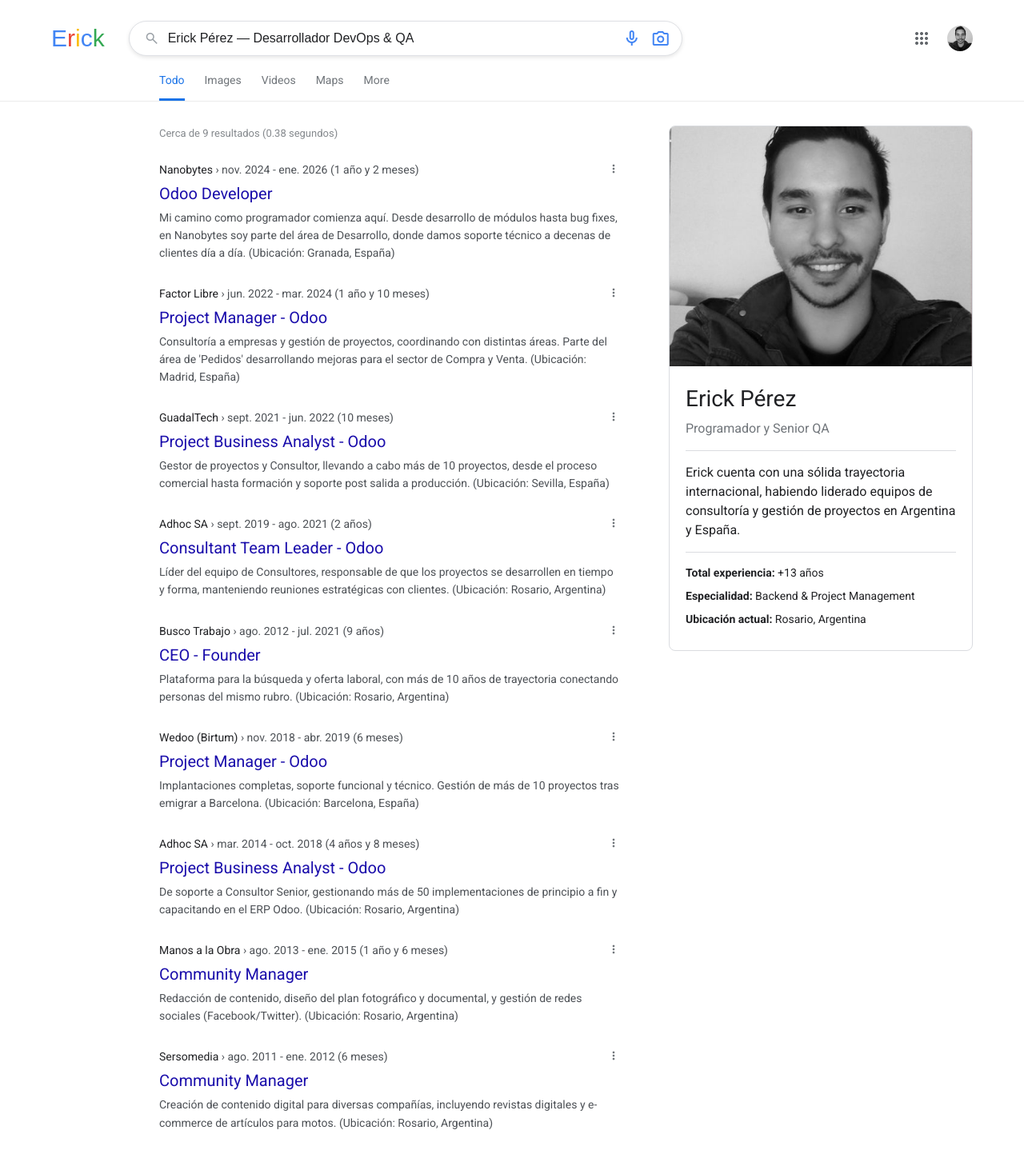
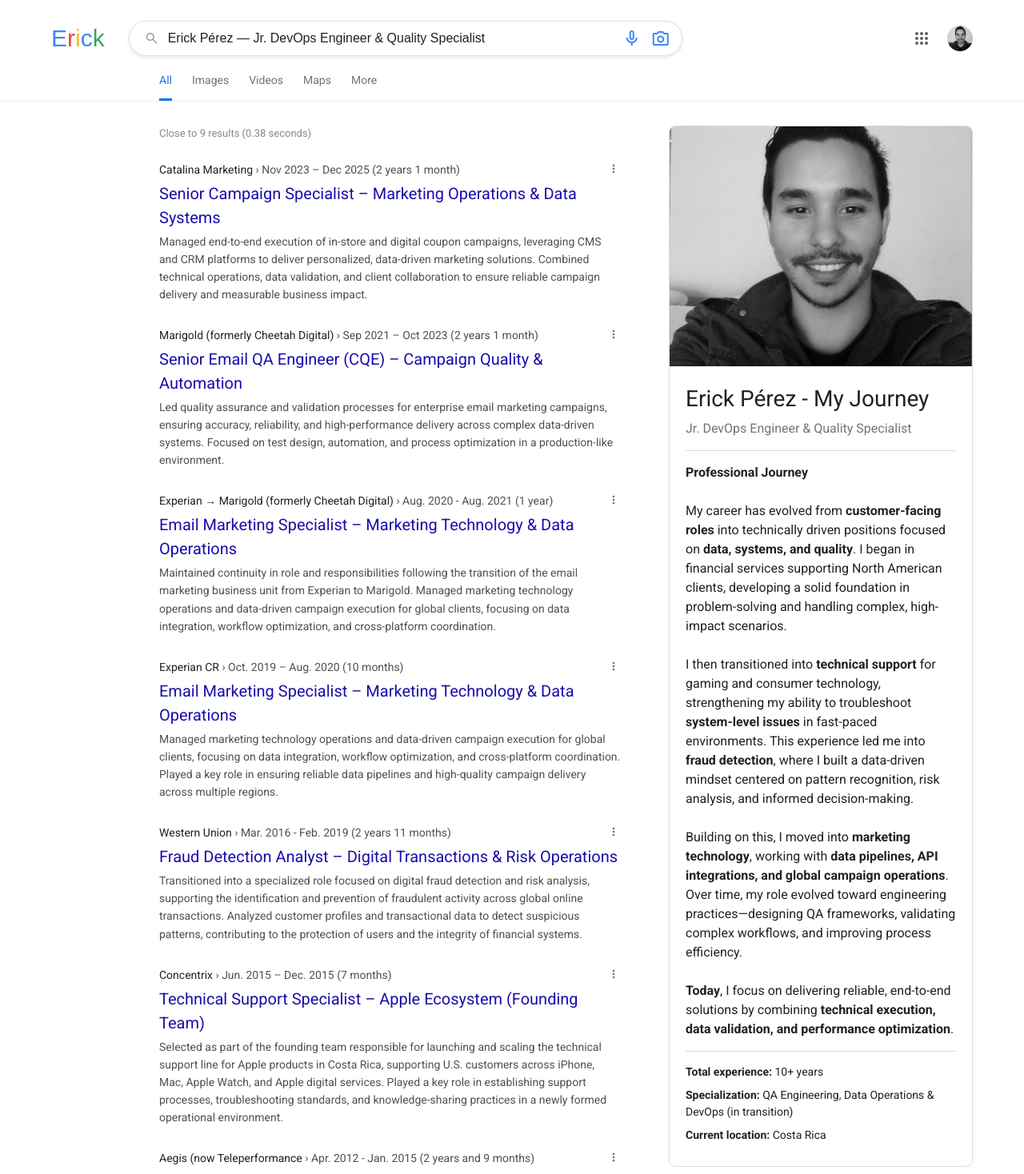
Before and after one commit to ericksuper8000-source/portfolio_erick, a Vue app: page /experiencia in a window 1280 px wide. Shown: the top 1468 px of the page at 80% size. Built offline with nearby package versions, Linux system fonts and the light colour scheme.

Commit message:
feature1 commit 4

```diff
--- a/src/views/AboutView.vue
+++ b/src/views/AboutView.vue
@@ -13,7 +13,7 @@
             <input
               type="text"
               class="search-input"
-              value="Erick Pérez — Senior DevOps & Quality Engineering Specialist"
+              value="Erick Pérez — Jr. DevOps Engineer & Quality Specialist"
               readonly
             />
 
@@ -35,7 +35,7 @@
           <div class="tab active">All</div>
           <div class="tab">Images</div>
           <div class="tab">Videos</div>
-          <div class="tab">News</div>
+          <div class="tab">Maps</div>
           <div class="tab">More</div>
         </div>
       </nav>
@@ -45,7 +45,7 @@
       <div class="content-grid">
 
         <section class="results-list history-section">
-          <p class="results-stats">About 1,992 results (0.42 seconds)</p>
+          <p class="results-stats">Close to 9 results (0.38 seconds)</p>
 
           <div class="bio-snippet">
             <div class="result-url-row">
@@ -234,9 +234,9 @@
 .tabs-inner { display: flex; gap: 25px; color: #70757a; font-size: 14px; }
 .tab.active { color: #1a73e8; border-bottom: 3px solid #1a73e8; padding-bottom: 12px; }
 
-/* CUERPO */
+/* CUERPO - CORREGIDO PARA ALINEACIÓN */
 .sobre-mi-container {
-  padding: 0 5% 20px 5% !important;
+  padding: 30px 5% 20px 5% !important; /* Cambiado a 30px arriba para igualar a experienceview */
 }
 
 .content-grid {
@@ -260,9 +260,10 @@
 
 .results-stats {
   color: #70757a;
-  font-size: 14px;
-  padding-top: 15px;
+  font-size: 13px; /* Cambiado de 14px a 13px */
+  padding-top: 0; /* Eliminado el padding-top de 15px */
   margin-bottom: 25px;
+  opacity: 0.85; /* Añadido para igualar estilo */
 }
 
 .history-section {
@@ -274,16 +275,15 @@
 
 .main-title { font-size: 28px; font-weight: 400; color: #202124; margin-bottom: 2px; }
 
-/* MODIFICACIÓN AQUÍ: Quitamos cursor pointer y hover underline */
 .sub-title {
   font-size: 20px;
   font-weight: 400;
   color: #1a0dab;
   margin-bottom: 4px;
-  cursor: default; /* Cambiado de pointer a default */
+  cursor: default;
 }
 .sub-title:hover {
-  text-decoration: none; /* Quitamos el subrayado */
+  text-decoration: none;
 }
 
 .desc-text { font-size: 14px; line-height: 1.58; color: #4d5156; }
--- a/src/views/EducationView.vue
+++ b/src/views/EducationView.vue
@@ -13,7 +13,7 @@
             <input
               type="text"
               class="search-input"
-              value="Erick Pérez — Desarrollador DevOps & QA"
+              value="Erick Pérez — Education & Certifications"
               readonly
             />
 
@@ -34,7 +34,7 @@
 
       <nav class="search-tabs">
         <div class="tabs-inner">
-          <div class="tab active">Todo</div>
+          <div class="tab active">All</div>
           <div class="tab">Images</div>
           <div class="tab">Videos</div>
           <div class="tab">Maps</div>
@@ -47,7 +47,7 @@
       <div class="content-grid">
 
         <section class="results-list">
-          <p class="results-stats">Cerca de 9 resultados (0.38 segundos)</p>
+          <p class="results-stats">Close to 9 results (0.38 seconds)</p>
 
           <div v-for="(job, index) in experiences" :key="index" class="result-item">
             <div class="result-header">
--- a/src/views/ExperienceView.vue
+++ b/src/views/ExperienceView.vue
@@ -13,7 +13,7 @@
             <input
               type="text"
               class="search-input"
-              value="Erick Pérez — Desarrollador DevOps & QA"
+              value="Erick Pérez — Jr. DevOps Engineer & Quality Specialist"
               readonly
             />
 
@@ -34,7 +34,7 @@
 
       <nav class="search-tabs">
         <div class="tabs-inner">
-          <div class="tab active">Todo</div>
+          <div class="tab active">All</div>
           <div class="tab">Images</div>
           <div class="tab">Videos</div>
           <div class="tab">Maps</div>
@@ -47,7 +47,7 @@
       <div class="content-grid">
 
         <section class="results-list">
-          <p class="results-stats">Cerca de 9 resultados (0.38 segundos)</p>
+          <p class="results-stats">Close to 9 results (0.38 seconds)</p>
 
           <div v-for="(job, index) in experiences" :key="index" class="result-item">
             <div class="result-header">
@@ -97,18 +97,35 @@
             <img src="../assets/ME.jpg" alt="Erick Pérez" class="main-card-img">
           </div>
           <div class="card-body">
-            <h2 class="profile-name">Erick Pérez</h2>
-            <p class="profile-subtitle">Programador y Senior QA</p>
-            <div class="divider"></div>
-            <p class="desc-text">
-              Erick cuenta con una sólida trayectoria internacional, habiendo liderado equipos de consultoría y gestión de proyectos en Argentina y España.
-            </p>
+            <h2 class="profile-name">Erick Pérez - My Journey</h2>
+            <p class="profile-subtitle">Jr. DevOps Engineer & Quality Specialist</p>
+<div class="divider"></div>
+
+<p class="desc-text">
+  <strong>Professional Journey</strong><br><br>
+
+  My career has evolved from <strong>customer-facing roles</strong> into technically driven positions focused on
+  <strong>data, systems, and quality</strong>. I began in financial services supporting North American clients,
+  developing a solid foundation in problem-solving and handling complex, high-impact scenarios.<br><br>
+
+  I then transitioned into <strong>technical support</strong> for gaming and consumer technology, strengthening my ability to
+  troubleshoot <strong>system-level issues</strong> in fast-paced environments. This experience led me into
+  <strong>fraud detection</strong>, where I built a data-driven mindset centered on pattern recognition, risk analysis,
+  and informed decision-making.<br><br>
+
+  Building on this, I moved into <strong>marketing technology</strong>, working with
+  <strong>data pipelines, API integrations, and global campaign operations</strong>. Over time, my role evolved toward
+  engineering practices—designing QA frameworks, validating complex workflows, and improving process efficiency.<br><br>
+
+  <strong>Today</strong>, I focus on delivering reliable, end-to-end solutions by combining
+  <strong>technical execution, data validation, and performance optimization</strong>.
+</p>
             <div class="divider"></div>
             <div class="profile-info">
-              <p><strong>Total experiencia:</strong> +13 años</p>
-              <p><strong>Especialidad:</strong> Backend & Project Management</p>
-              <p><strong>Ubicación actual:</strong> Rosario, Argentina</p>
-            </div>
+				<p><strong>Total experience:</strong> 10+ years</p>
+				<p><strong>Specialization:</strong> QA Engineering, Data Operations & DevOps (in transition)</p>
+				<p><strong>Current location:</strong> Costa Rica</p>
+			</div>
           </div>
         </aside>
 
@@ -120,58 +137,52 @@
 <script setup>
 const experiences = [
   {
-    company: "Nanobytes",
-    period: "nov. 2024 - ene. 2026 (1 año y 2 meses)",
-    role: "Odoo Developer",
-    description: "Mi camino como programador comienza aquí. Desde desarrollo de módulos hasta bug fixes, en Nanobytes soy parte del área de Desarrollo, donde damos soporte técnico a decenas de clientes día a día. (Ubicación: Granada, España)"
+    company: "Catalina Marketing",
+    period: "Nov 2023 – Dec 2025 (2 years 1 month)",
+    role: "Senior Campaign Specialist – Marketing Operations & Data Systems",
+    description: "Managed end-to-end execution of in-store and digital coupon campaigns, leveraging CMS and CRM platforms to deliver personalized, data-driven marketing solutions. Combined technical operations, data validation, and client collaboration to ensure reliable campaign delivery and measurable business impact."
   },
   {
-    company: "Factor Libre",
-    period: "jun. 2022 - mar. 2024 (1 año y 10 meses)",
-    role: "Project Manager - Odoo",
-    description: "Consultoría a empresas y gestión de proyectos, coordinando con distintas áreas. Parte del área de 'Pedidos' desarrollando mejoras para el sector de Compra y Venta. (Ubicación: Madrid, España)"
+    company: "Marigold (formerly Cheetah Digital)",
+    period: "Sep 2021 – Oct 2023 (2 years 1 month)",
+    role: "Senior Email QA Engineer (CQE) – Campaign Quality & Automation",
+    description: "Led quality assurance and validation processes for enterprise email marketing campaigns, ensuring accuracy, reliability, and high-performance delivery across complex data-driven systems. Focused on test design, automation, and process optimization in a production-like environment."
   },
   {
-    company: "GuadalTech",
-    period: "sept. 2021 - jun. 2022 (10 meses)",
-    role: "Project Business Analyst - Odoo",
-    description: "Gestor de proyectos y Consultor, llevando a cabo más de 10 proyectos, desde el proceso comercial hasta formación y soporte post salida a producción. (Ubicación: Sevilla, España)"
+    company: "Experian → Marigold (formerly Cheetah Digital)",
+    period: "Aug. 2020 - Aug. 2021 (1 year)",
+    role: "Email Marketing Specialist – Marketing Technology & Data Operations",
+    description: "Maintained continuity in role and responsibilities following the transition of the email marketing business unit from Experian to Marigold. Managed marketing technology operations and data-driven campaign execution for global clients, focusing on data integration, workflow optimization, and cross-platform coordination."
   },
   {
-    company: "Adhoc SA",
-    period: "sept. 2019 - ago. 2021 (2 años)",
-    role: "Consultant Team Leader - Odoo",
-    description: "Líder del equipo de Consultores, responsable de que los proyectos se desarrollen en tiempo y forma, manteniendo reuniones estratégicas con clientes. (Ubicación: Rosario, Argentina)"
+    company: "Experian CR",
+    period: "Oct. 2019 – Aug. 2020 (10 months)",
+    role: "Email Marketing Specialist – Marketing Technology & Data Operations",
+    description: "Managed marketing technology operations and data-driven campaign execution for global clients, focusing on data integration, workflow optimization, and cross-platform coordination. Played a key role in ensuring reliable data pipelines and high-quality campaign delivery across multiple regions."
   },
   {
-    company: "Busco Trabajo",
-    period: "ago. 2012 - jul. 2021 (9 años)",
-    role: "CEO - Founder",
-    description: "Plataforma para la búsqueda y oferta laboral, con más de 10 años de trayectoria conectando personas del mismo rubro. (Ubicación: Rosario, Argentina)"
+    company: "Western Union",
+    period: "Mar. 2016 - Feb. 2019 (2 years 11 months)",
+    role: "Fraud Detection Analyst – Digital Transactions & Risk Operations",
+    description: "Transitioned into a specialized role focused on digital fraud detection and risk analysis, supporting the identification and prevention of fraudulent activity across global online transactions. Analyzed customer profiles and transactional data to detect suspicious patterns, contributing to the protection of users and the integrity of financial systems."
   },
   {
-    company: "Wedoo (Birtum)",
-    period: "nov. 2018 - abr. 2019 (6 meses)",
-    role: "Project Manager - Odoo",
-    description: "Implantaciones completas, soporte funcional y técnico. Gestión de más de 10 proyectos tras emigrar a Barcelona. (Ubicación: Barcelona, España)"
+    company: "Concentrix",
+    period: "Jun. 2015 – Dec. 2015 (7 months)",
+    role: "Technical Support Specialist – Apple Ecosystem (Founding Team)",
+    description: "Selected as part of the founding team responsible for launching and scaling the technical support line for Apple products in Costa Rica, supporting U.S. customers across iPhone, Mac, Apple Watch, and Apple digital services. Played a key role in establishing support processes, troubleshooting standards, and knowledge-sharing practices in a newly formed operational environment."
   },
   {
-    company: "Adhoc SA",
-    period: "mar. 2014 - oct. 2018 (4 años y 8 meses)",
-    role: "Project Business Analyst - Odoo",
-    description: "De soporte a Consultor Senior, gestionando más de 50 implementaciones de principio a fin y capacitando en el ERP Odoo. (Ubicación: Rosario, Argentina)"
+    company: "Aegis (now Teleperformance",
+    period: "Apr. 2012 - Jan. 2015 (2 years and 9 months)",
+    role: "Technical Support Specialist – Gaming Platforms & Digital Services",
+    description: "Delivered advanced technical support for U.S.-based gaming platforms and digital retail partners, including Game Informer and GameStop, resolving issues related to user accounts, digital content, and platform access. Operated within a high-volume, systems-driven environment requiring analytical thinking, precision, and efficient issue resolution.y"
   },
   {
-    company: "Manos a la Obra",
-    period: "ago. 2013 - ene. 2015 (1 año y 6 meses)",
-    role: "Community Manager",
-    description: "Redacción de contenido, diseño del plan fotográfico y documental, y gestión de redes sociales (Facebook/Twitter). (Ubicación: Rosario, Argentina)"
-  },
-  {
-    company: "Sersomedia",
-    period: "ago. 2011 - ene. 2012 (6 meses)",
-    role: "Community Manager",
-    description: "Creación de contenido digital para diversas compañías, incluyendo revistas digitales y e-commerce de artículos para motos. (Ubicación: Rosario, Argentina)"
+    company: "Sykes (now Foundever)",
+    period: "Ago. 2011 - Feb. 2012 (6 months)",
+    role: "Customer Support Specialist – Banking Services",
+    description: "Delivered high-quality customer support for U.S. and Canadian clients on behalf of Bank of America, managing a wide range of banking inquiries including account management, transactions, and mortgage-related concerns. Acted as the primary point of contact, ensuring accurate, compliant, and customer-focused solutions in a fast-paced, high-volume environment."
   }
 ];
 </script>
--- a/src/views/ProjectsView.vue
+++ b/src/views/ProjectsView.vue
@@ -13,7 +13,7 @@
             <input
               type="text"
               class="search-input"
-              value="Proyectos y Repositorios de Erick Pérez"
+              value="Erick Pérez's Projects And Repositories"
               readonly
             />
 
@@ -34,7 +34,7 @@
 
       <nav class="search-tabs">
         <div class="tabs-inner">
-          <div class="tab active">Todo</div>
+          <div class="tab active">All</div>
           <div class="tab">Images</div>
           <div class="tab">Vídeos</div>
           <div class="tab">Maps</div>
@@ -158,10 +158,20 @@
             <p class="profile-subtitle">Jr Python & FastAPI Developer | SQL/NoSQL & Git | QA & Email Marketing Specialist | DevOps Learner (Docker, CI/CD, AWS)</p>
             <div class="divider"></div>
             <p class="desc-text">
-              Erick Pérez is a Costa Rican backend developer based in Cartago, with over five years of experience in the tech industry. He has held roles such as Data Fraud Analyst, CRM Administrator, QA Specialist, and Junior Front-End Developer, building a strong foundation in software development and systems analysis.
+  <strong>About Me</strong><br><br>
 
-He is defined by his continuous evolution toward backend development, combining technical and analytical skills to create efficient, high-impact solutions.
-            </p>
+  Erick Pérez is a Costa Rican <strong>QA Engineer & Developer</strong> based in Cartago, with
+  <strong>10+ years of experience</strong> across technical support, fraud analysis, marketing technology,
+  and quality assurance.<br><br>
+
+  Throughout his career, he has taken on roles such as <strong>Fraud Analyst, CRM Specialist, QA Engineer</strong>,
+  and <strong>Campaign Operations Specialist</strong>, building a strong foundation in
+  <strong>systems analysis, data-driven decision-making, and process optimization</strong>.<br><br>
+
+  <strong>Today</strong>, he is focused on transitioning into <strong>Backend Development and DevOps</strong>,
+  combining technical expertise with analytical thinking to design
+  <strong>efficient, reliable, and scalable solutions</strong>.
+			</p>
             <div class="divider"></div>
             <div class="profile-info">
               <p><strong>Birth:</strong> Feb 8, 1989 (37 years old), San Jose, Costa Rica</p>
--- a/src/views/SkillsView.vue
+++ b/src/views/SkillsView.vue
@@ -13,7 +13,7 @@
             <input
               type="text"
               class="search-input"
-              value="Conocimientos y Aptitudes de Erick Pérez"
+              value="Erick Pérez — Knowledge and Skills"
               readonly
             />
 
@@ -34,7 +34,7 @@
 
       <nav class="search-tabs">
         <div class="tabs-inner">
-          <div class="tab active">Todo</div>
+          <div class="tab active">All</div>
           <div class="tab">Images</div>
           <div class="tab">Videos</div>
           <div class="tab">Maps</div>
@@ -47,7 +47,7 @@
       <div class="content-grid">
 
         <section class="results-list">
-          <p class="results-stats">Cerca de 12 resultados (0.38 segundos)</p>
+          <p class="results-stats">Close to 9 results (0.38 seconds)</p>
 
           <section class="result-item">
             <div class="result-url">
--- a/src/views/UserProjectsView.vue
+++ b/src/views/UserProjectsView.vue
@@ -13,7 +13,7 @@
             <input
               type="text"
               class="search-input"
-              value="Proyectos y Repositorios de Erick Pérez"
+              value="Erick Pérez — Projects and Repositories"
               readonly
             />
 
@@ -34,7 +34,7 @@
 
       <nav class="search-tabs">
         <div class="tabs-inner">
-          <div class="tab active">Todo</div>
+          <div class="tab active">All</div>
           <div class="tab">Images</div>
           <div class="tab">Videos</div>
           <div class="tab">Maps</div>
@@ -47,7 +47,7 @@
       <div class="content-grid">
 
         <section class="results-list">
-          <p class="results-stats">Cerca de 15 resultados (0.45 segundos)</p>
+          <p class="results-stats">Close to 9 results (0.38 seconds)</p>
 
           <section class="result-item">
             <div class="result-url">
```
